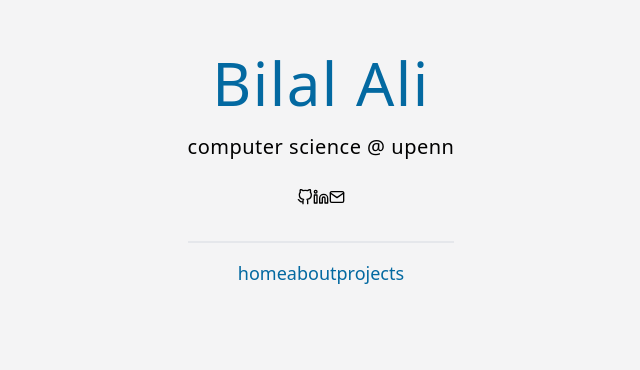
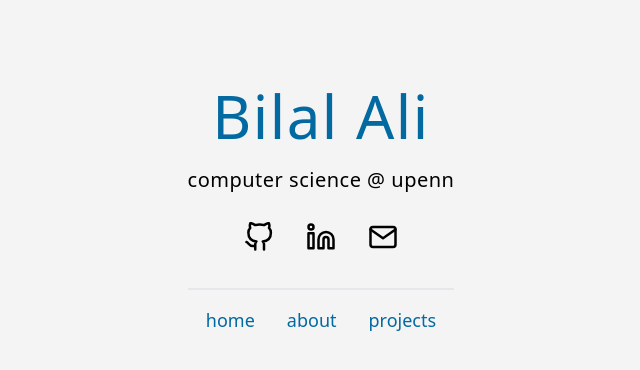
Before and after one commit to bilala45/personal-website-v2, a Gatsby site: page / in a window 1280 px wide. Shown: the part 190-560 px from the top of the page, without its empty margins (319-959 px from the left). Built offline with nearby package versions, Linux system fonts and the light colour scheme; Gatsby itself is replaced by a stand-in of ours.

Commit message:
Bug with reading styles from styles file

```diff
--- a/src/components/header.tsx
+++ b/src/components/header.tsx
@@ -1,9 +1,22 @@
 import * as React from "react";
 import { Link } from "gatsby";
-import { navStyle, headerStyle } from "../styles/styles";
 
 // TODO fix props type
 const Header = (props: any) => {
+  const navStyle = () => {
+    return "mx-4 text-lg hover:text-yellow-500";
+  };
+
+  const headerStyle = (fromHome: boolean, loadContent: boolean) => {
+    if (fromHome) {
+      return `pt-20 transition-transform duration-[300ms] ease-in ${
+        loadContent ? "translate-y-0" : "translate-y-[100%]"
+      }`;
+    } else {
+      return "pt-20";
+    }
+  };
+
   return (
     <div className={headerStyle(props.fromHome, props.loadContent)}>
       <h1 className="text-6xl text-center font-medium tracking-wide text-sky-700">
--- a/src/pages/about.tsx
+++ b/src/pages/about.tsx
@@ -1,6 +1,5 @@
 import * as React from "react";
 import Header from "../components/header";
-import { opacityTransition } from "../styles/styles";
 import type { PageProps } from "gatsby";
 
 interface AboutProps {
@@ -14,6 +13,11 @@ const AboutPage = ({ location }: AboutProps) => {
   React.useEffect(() => {
     setLoadContent(true);
   }, []);
+
+  const opacityTransition = (loadContent: boolean) =>
+    `transition-opacity duration-[1000ms] ease-in ${
+      loadContent ? "opacity-100" : "opacity-0"
+    }`;
 
   return (
     <div className="min-w-screen min-h-screen bg-zinc-100">
--- a/src/pages/index.tsx
+++ b/src/pages/index.tsx
@@ -1,12 +1,31 @@
 import * as React from "react";
 import { Link } from "gatsby";
 import { FiGithub, FiLinkedin, FiMail } from "react-icons/fi";
-import { navStyle, iconStyle } from "../styles/styles";
 
 const IndexPage = () => {
+  const [loadContent, setLoadContent] = React.useState(false);
+
+  const iconStyle = () => {
+    return "text-3xl mx-4 hover:text-yellow-500";
+  };
+
+  const navStyle = () => {
+    return "mx-4 text-lg hover:text-yellow-500";
+  };
+
+  const opacityTransition = (loadContent: boolean) =>
+    `transition-opacity duration-[1000ms] ease-in ${
+      loadContent ? "opacity-100" : "opacity-0"
+    }`;
+
+  // Trigger header translation on page load
+  React.useEffect(() => {
+    setLoadContent(true);
+  }, []);
+
   return (
     <div className="grid place-content-center min-w-screen min-h-screen bg-zinc-100">
-      <div className="mb-20">
+      <div className={"mb-20" + opacityTransition(loadContent)}>
         <div className="text-center">
           <h1 className="text-6xl font-medium tracking-wide text-sky-700">
             Bilal Ali
--- a/src/pages/projects.tsx
+++ b/src/pages/projects.tsx
@@ -3,7 +3,6 @@ import { FaAws, FaJava, FaNodeJs, FaReact, FaPython } from "react-icons/fa";
 import { GrMysql } from "react-icons/gr";
 import { SiAmazonec2, SiExpress, SiGatsby } from "react-icons/si";
 import Header from "../components/header";
-import { opacityTransition } from "../styles/styles";
 import type { PageProps } from "gatsby";
 import Project from "../components/project";
 
@@ -19,6 +18,11 @@ const ProjectsPage = ({ location }: ProjectsProps) => {
     setLoadContent(true);
   }, []);
 
+  const opacityTransition = (loadContent: boolean) =>
+    `transition-opacity duration-[1000ms] ease-in ${
+      loadContent ? "opacity-100" : "opacity-0"
+    }`;
+
   return (
     <div className="min-w-screen min-h-screen bg-zinc-100">
       <Header
@@ -28,7 +32,7 @@ const ProjectsPage = ({ location }: ProjectsProps) => {
 
       <div
         className={
-          "max-w-xl mx-auto px-6 pt-10 text-md" + opacityTransition(loadContent)
+          "max-w-xl mx-auto px-6 py-10 text-md" + opacityTransition(loadContent)
         }
       >
         {Project(
--- a/src/styles/styles.tsx
+++ b/src/styles/styles.tsx
@@ -1,6 +1,10 @@
-export const iconStyle = () => "text-3xl mx-4 hover:text-yellow-500";
+export const iconStyle = () => {
+  return "text-3xl mx-4 hover:text-yellow-500";
+};
 
-export const navStyle = () => "mx-4 text-lg hover:text-yellow-500";
+export const navStyle = () => {
+  return "mx-4 text-lg hover:text-yellow-500";
+};
 
 export const opacityTransition = (loadContent: boolean) =>
   `transition-opacity duration-[1000ms] ease-in ${
```
